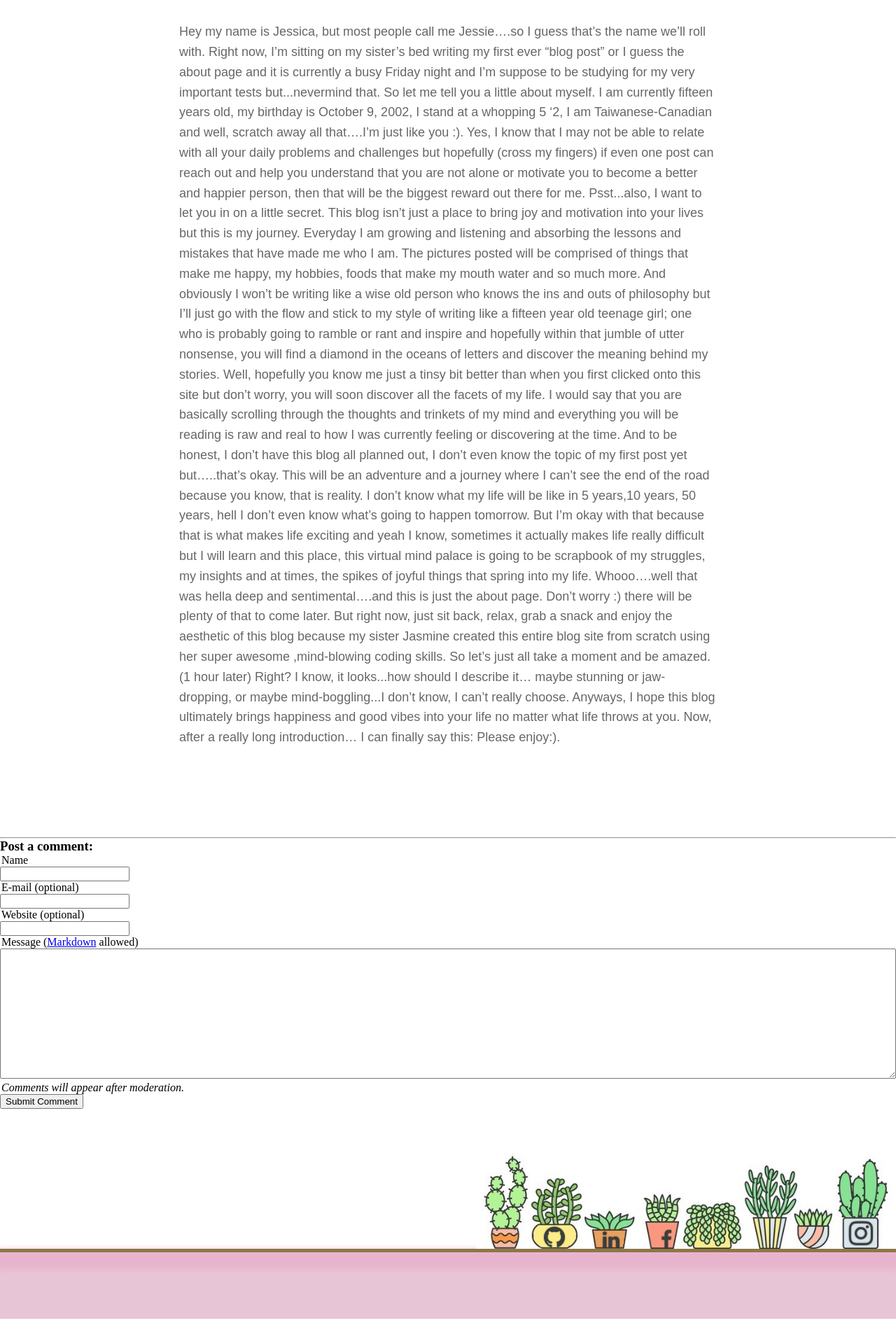
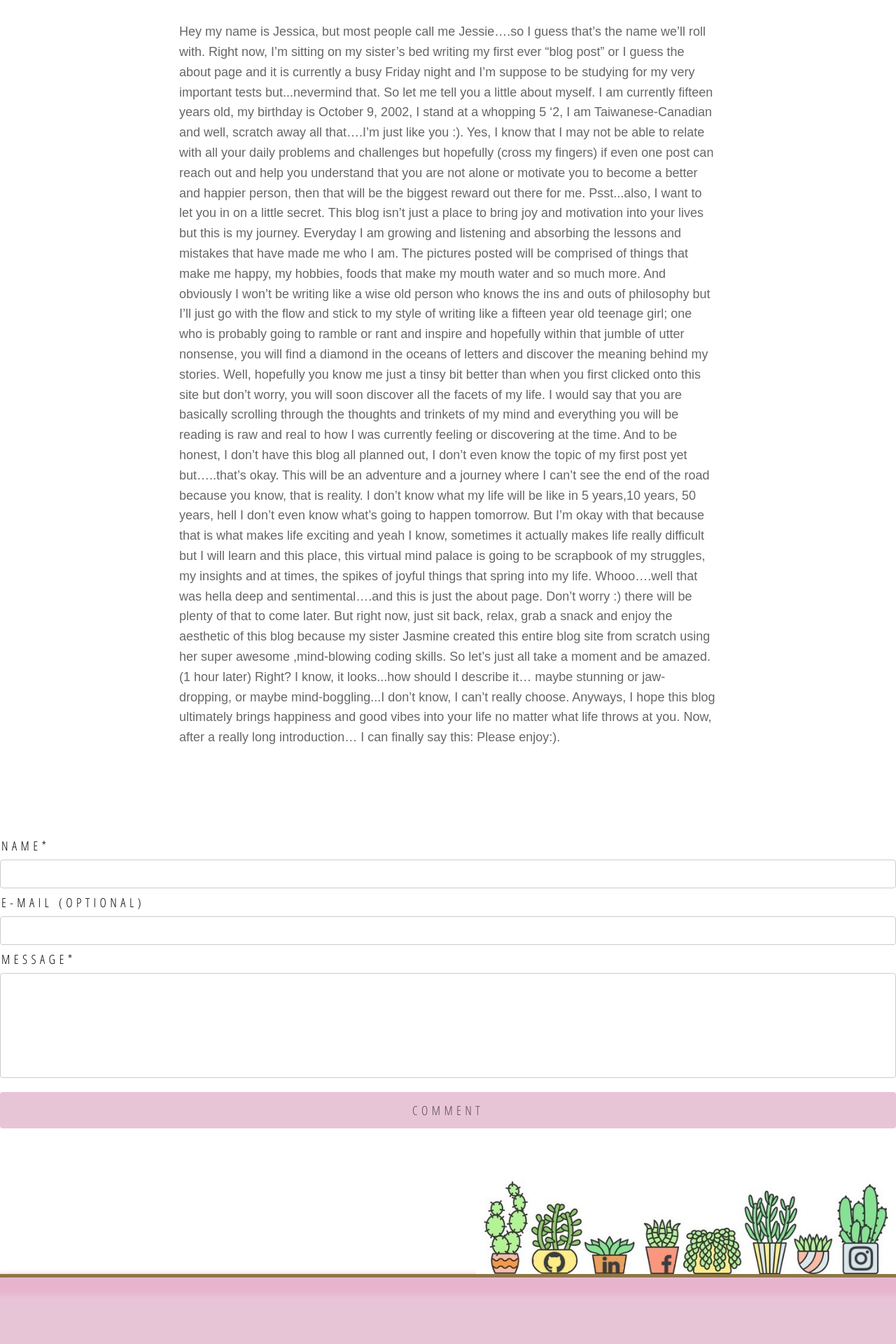
Before and after one commit to JasmineOuO/meaningful-nonsense-jekyll, a Jekyll site: the page built from pages/about.html, in a window 1280 px wide. Shown: the part 1088-3008 px from the top of the page at 70% size. Built offline with Jekyll 4.4.1, drawn with Linux system fonts in a browser that asks for light colours; nearby versions of some CDN libraries; before the commit the page ends 2972 px from its top, so only the background shows below that.

Commit message:
Stylized comment section

```diff
--- a/_includes/comments.html
+++ b/_includes/comments.html
@@ -1,56 +1,48 @@
-<hr>
-
 {% if site.data.comments[page.slug] %}
-
 <p>
-    <h3>
+    <div class="comment_header">
         {% if site.data.comments[page.slug].size > 1 %}
         {{ site.data.comments[page.slug] | size }}
         {% endif %}
-        Comments:
-    </h3>
+        Comments
+    </div>
 </p>
-
-<hr>
-
+<div class="comment_area">
+    <div class="comments_all">
         {% assign comments = site.data.comments[page.slug] | sort %}
-
         <p>
             {% for comment in comments %}
-    <br>
-    <legend><strong>{{ comment[1].name }}</strong></legend>
-    <em>{{ comment[1].date | date: "%B %d, %Y" }}</em>
-<p>{{ comment[1].message | markdownify }}</p>
-<hr>
+            <div class="comment">
+                <div class="comment_name">{{ comment[1].name }}</div>
+                <div class="comment_date"> {{ comment[1].date | date: "%B %d, %Y" }} at {{ comment[1].date | date: "%r" }}</div>
+                <div class="comment_message">{{ comment[1].message | markdownify }}</div>
+            </div>
         {% endfor %}
         </p>
         {% endif %}
-
+    </div>
     <!-- Comment form -->
+    <div class="comment_form">
         <p>
-    <h3>Post a comment:</h3>
+            <!--<h3>Post a comment:</h3>-->
             <form method="POST" action="https://api.staticman.net/v2/entry/{{ site.repository }}/{{ site.staticman.branch }}/comments">
                 <input name="options[redirect]" type="hidden" value="http://idiologos.netlify.com">
                 <input name="options[slug]" type="hidden" value="{{ page.slug }}">
-        <div>
-            <legend>Name</legend>
+                <input type="hidden" id="comment-parent" name="fields[replying_to]" value="">
+
+                <legend>Name*</legend>
                 <input name="fields[name]" type="text">
-        </div>
-        <div>
+
                 <legend>E-mail (optional)</legend>
                 <input name="fields[email]" type="email">
-        </div>
-        <div>
-            <legend>Website (optional)</legend>
-            <input name="fields[url]" type="url">
-        </div>
-        <div>
-            <legend>Message (<a href="https://kramdown.gettalong.org/syntax.html">Markdown</a> allowed)</legend>
-            <textarea style="width:100%" name="fields[message]" rows="12"></textarea>
-        </div>
-        <div>
-            <legend><em>Comments will appear after moderation.</em></legend>
-            <button type="submit">Submit Comment</button>
-        </div>
+
+                <legend>Message*</legend>
+                <textarea name="fields[message]"></textarea>
+
+                <!--<legend>Your comment will appear after approval~</legend>-->
+                <button type="submit">Comment</button>
+
             </form>
         </p>
+    </div>
+</div>
--- a/_layouts/default.html
+++ b/_layouts/default.html
@@ -13,6 +13,7 @@
 
     <script src="dist/main.js" async defer></script>
     <script src="resources/js/main.js" async defer></script>
+    <script src="resources/js/comment.js" async defer></script>
     <script src="vendors/sakura/jquery-sakura.min.js" async defer></script>
     <script>
         $(window).load(function () {
--- a/resources/css/post.css
+++ b/resources/css/post.css
@@ -1,4 +1,5 @@
 @import 'https://fonts.googleapis.com/css?family=IBM+Plex+Serif:300|Montserrat';
+@import 'https://fonts.googleapis.com/css?family=Cutive+Mono|Dancing+Script|Open+Sans+Condensed:300|Rock+Salt';
 
 .post {
     margin: 12vw 20vw 10vw 20vw;
@@ -253,3 +254,91 @@ time {
         width: 30%;
     }
 }
+
+.comment_area {
+
+    margin: 0 20vw 30px 20vw;
+    padding: 20px;
+    background-color: #f2f2f2;
+    border-radius: 5px;
+}
+
+input, textarea {
+    width: 100%;
+    padding: 12px 20px;
+    margin: 8px 0;
+    display: inline-block;
+    border: 1px solid #ccc;
+    border-radius: 4px;
+    box-sizing: border-box;
+    outline: none;
+}
+
+    input:focus, textarea:focus {
+        border: 2px solid rgba(0,0,0,0.4);
+    }
+
+textarea {
+    height: 150px;
+    resize: none;
+}
+
+legend, button {
+    font-family: 'Open Sans Condensed', sans-serif;
+    text-transform: uppercase;
+    letter-spacing: 0.3em;
+    text-decoration: none;
+    font-size: 18px;
+}
+
+button {
+    width: 100%;
+    background-color: #e8c5d6;
+    color: #544a4e;
+    padding: 14px 20px;
+    margin: 8px 0;
+    border: none;
+    border-radius: 4px;
+    cursor: pointer;
+}
+
+    button:hover {
+        background-color: #e8b4cd;
+    }
+
+.comment_header {
+    margin: 30px 20vw -20px 25vw;
+    font-family: 'Dancing Script', cursive;
+    font-weight: 700;
+    font-size: 85px;
+    color: rgb(200,200,200);
+}
+
+.comment {
+    font-family: "Monteserrat", sans-serif;
+    line-height: 1.6;
+    color: rgba(0,0,0,0.6);
+    background-color: white;
+    box-shadow: 0 1px 3px rgba(0,0,0,0.12), 0 1px 2px rgba(0,0,0,0.24);
+    padding: 20px;
+    margin-bottom: 8px;
+}
+
+.comment_name {
+    font-family: "IBM Plex Serif", sans-serif;
+    letter-spacing: 0.15em;
+    font-weight: 900;
+    font-size: 24px;
+}
+
+.comment_message {
+    font-size:18px;
+    margin-top:1em;
+}
+
+.comment_date {
+    font-weight: 600;
+    font-size: 0.8em;
+    text-transform: uppercase;
+    letter-spacing: 0.1em;
+}
--- /dev/null
+++ b/resources/js/comment.js
@@ -0,0 +1,136 @@
+// Static comments
+(function ($) {
+    var $comments = $('.js-comments');
+
+    $('#comment-form').submit(function () {
+        var form = this;
+
+        $(form).addClass('disabled');
+        $('#comment-form-submit').html('<svg class="icon spin"><use xlink:href="#icon-loading"></use></svg> Loading...');
+
+        $.ajax({
+            type: $(this).attr('method'),
+            url: $(this).attr('action'),
+            data: $(this).serialize(),
+            contentType: 'application/x-www-form-urlencoded',
+            success: function (data) {
+                $('#comment-form-submit').html('Submitted').addClass('btn--disabled');
+                $('#comment-form .js-notice').removeClass('notice--danger').addClass('notice--success');
+                showAlert('<strong>Thanks for your comment!</strong> It will show on the site once it has been reviewed and approved.');
+            },
+            error: function (err) {
+                console.log(err);
+                $('#comment-form-submit').html('Submit Comment');
+                $('#comment-form .js-notice').removeClass('notice--success').addClass('notice--danger');
+                showAlert('<strong>Sorry, there was an error with your submission.</strong> Please make sure all required fields have been completed and try again.');
+                $(form).removeClass('disabled');
+            }
+        });
+
+        return false;
+    });
+
+    function showAlert(message) {
+        $('#comment-form .js-notice').removeClass('hidden');
+        $('#comment-form .js-notice-text').html(message);
+    }
+})(jQuery);
+
+// Staticman comment replies
+// modified from Wordpress https://core.svn.wordpress.org/trunk/wp-includes/js/comment-reply.js
+var addComment = {
+    moveForm: function (commId, parentId, respondId, postId) {
+        var div, element, style, cssHidden,
+            t = this,
+            comm = t.I(commId),
+            respond = t.I(respondId),
+            cancel = t.I('cancel-comment-reply-link'),
+            parent = t.I('comment-parent'),
+            post = t.I('comment-post-slug'),
+            commentForm = respond.getElementsByTagName('form')[0];
+
+        if (!comm || !respond || !cancel || !parent || !commentForm) {
+            return;
+        }
+
+        t.respondId = respondId;
+        postId = postId || false;
+
+        if (!t.I('sm-temp-form-div')) {
+            div = document.createElement('div');
+            div.id = 'sm-temp-form-div';
+            div.style.display = 'none';
+            respond.parentNode.insertBefore(div, respond);
+        }
+
+        comm.parentNode.insertBefore(respond, comm.nextSibling);
+        if (post && postId) {
+            post.value = postId;
+        }
+        parent.value = parentId;
+        cancel.style.display = '';
+
+        cancel.onclick = function () {
+            var t = addComment,
+                temp = t.I('sm-temp-form-div'),
+                respond = t.I(t.respondId);
+
+            if (!temp || !respond) {
+                return;
+            }
+
+            t.I('comment-parent').value = '0';
+            temp.parentNode.insertBefore(respond, temp);
+            temp.parentNode.removeChild(temp);
+            this.style.display = 'none';
+            this.onclick = null;
+            return false;
+        };
+
+        /*
+         * Set initial focus to the first form focusable element.
+         * Try/catch used just to avoid errors in IE 7- which return visibility
+         * 'inherit' when the visibility value is inherited from an ancestor.
+         */
+        try {
+            for (var i = 0; i < commentForm.elements.length; i++) {
+                element = commentForm.elements[i];
+                cssHidden = false;
+
+                // Modern browsers.
+                if ('getComputedStyle' in window) {
+                    style = window.getComputedStyle(element);
+                    // IE 8.
+                } else if (document.documentElement.currentStyle) {
+                    style = element.currentStyle;
+                }
+
+                /*
+                 * For display none, do the same thing jQuery does. For visibility,
+                 * check the element computed style since browsers are already doing
+                 * the job for us. In fact, the visibility computed style is the actual
+                 * computed value and already takes into account the element ancestors.
+                 */
+                if ((element.offsetWidth <= 0 && element.offsetHeight <= 0) || style.visibility === 'hidden') {
+                    cssHidden = true;
+                }
+
+                // Skip form elements that are hidden or disabled.
+                if ('hidden' === element.type || element.disabled || cssHidden) {
+                    continue;
+                }
+
+                element.focus();
+                // Stop after the first focusable element.
+                break;
+            }
+
+        } catch (er) { }
+
+        return false;
+    },
+
+    I: function (id) {
+        return document.getElementById(id);
+    }
+};
--- a/staticman.yml
+++ b/staticman.yml
@@ -7,7 +7,7 @@ comments:
   #
   # Names of the fields the form is allowed to submit. If a field that is
   # not here is part of the request, an error will be thrown.
-  allowedFields: ["name", "email", "url", "message"]
+  allowedFields: ["name", "email", "message"]
 
   # (*) REQUIRED
   #
```
Also changed, not shown: resources/css/main.css (line endings or trailing spaces). Lines whose indentation alone changed are shown as unchanged.
